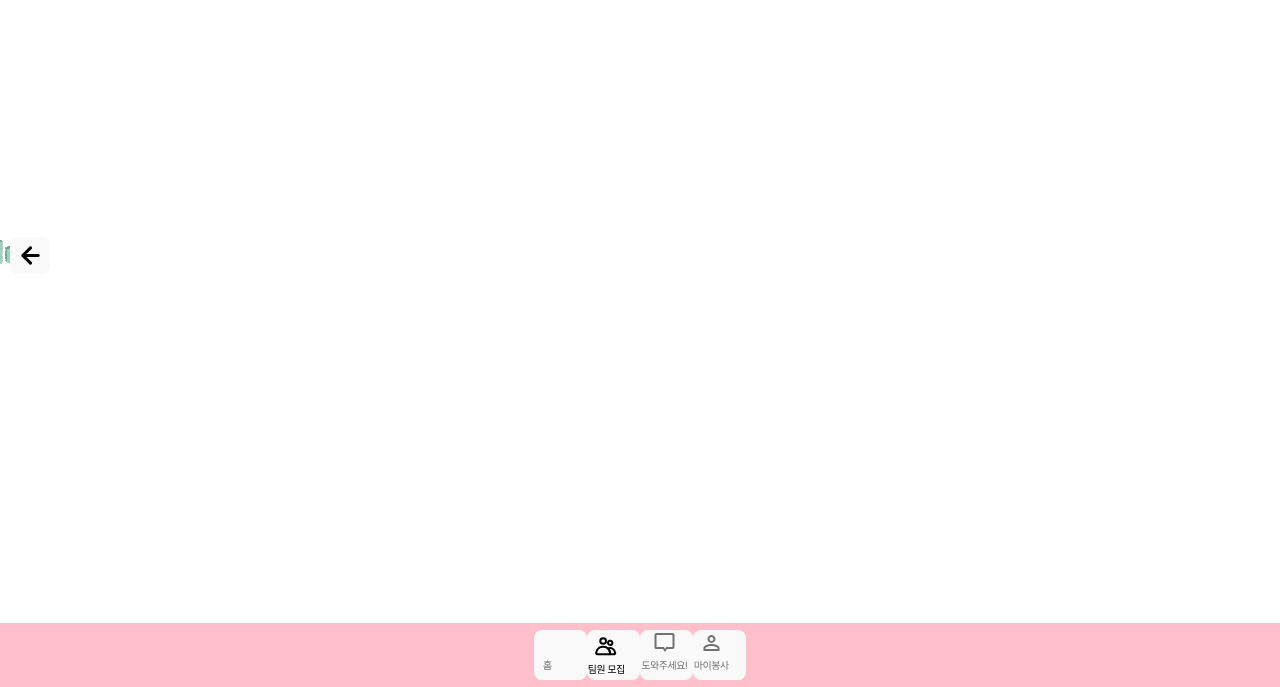
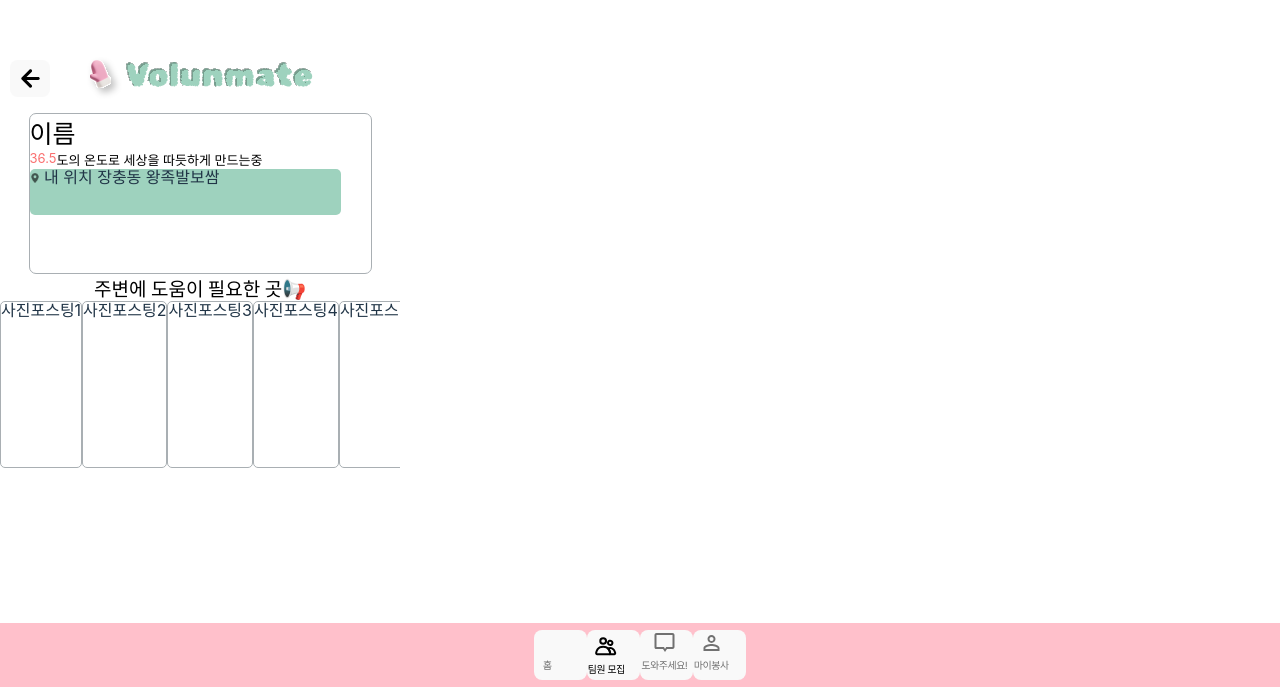
Before and after one commit to donggukthon/donggukthon_2023_4_F, a React (Vite) app: page /mainHome in a window 1280 px wide. Before the commit this address had no page. Shown: the part 113-800 px from the top of the page. Built offline with nearby package versions, Linux system fonts and the light colour scheme.

Commit message:
feat: mainHomepage 포스트카드 X-scroll

```diff
--- a/package.json
+++ b/package.json
@@ -17,6 +17,7 @@
     "react-daum-postcode": "^3.1.3",
     "react-dom": "^18.2.0",
     "react-router-dom": "^6.21.0",
+    "styled-components": "^6.1.1",
     "styled-reset": "^4.5.1"
   },
   "devDependencies": {
--- a/src/components/Recruit/RecruitCard.jsx
+++ b/src/components/Recruit/RecruitCard.jsx
@@ -5,9 +5,9 @@ import volunmateLogo from "../../assets/Logo/volunmate.svg";
 function RecruitCard() {
   return (
     <S.CardContainer>
+      <S.CardImg />
       <S.TextContainer>
         <S.BoldFont>목도리 뜨기 봉사 팀원 모집</S.BoldFont>
-        <p>Voiasd</p>
         <S.LightFont>봉자 일자 | 2023. 11. 13</S.LightFont>
         <p>
           <S.LocationIcon />
@@ -18,6 +18,7 @@ function RecruitCard() {
           23.11.11 모집 마감
         </p>
       </S.TextContainer>
+      <S.TemperContainer>온도계 하트</S.TemperContainer>
     </S.CardContainer>
   );
 }
--- a/src/components/Recruit/style.jsx
+++ b/src/components/Recruit/style.jsx
@@ -16,6 +16,7 @@ const CardContainer = styled.div`
   display: flex;
   justify-content: flex-start;
   align-items: center;
+  flex-direction: row;
 `;
 
 const CardImg = styled.img`
@@ -23,6 +24,7 @@ const CardImg = styled.img`
   height: 106px;
   flex-shrink: 0;
   border: 1px solid black;
+  alt="포스트 카드 이미지";
 `;
 
 const BoldFont = styled.p`
@@ -52,6 +54,11 @@ const TextContainer = styled.div`
   height: 80%;
 `;
 
+const TemperContainer = styled.div`
+  display: flex;
+  flex-direction: column;
+`;
+
 const LocationIcon = styled.img.attrs({
   src: location,
 })`
@@ -75,4 +82,5 @@ export const S = {
   TextContainer,
   LocationIcon,
   ClockIcon,
+  TemperContainer,
 };
--- /dev/null
+++ b/src/pages/Home/MainHome.jsx
@@ -0,0 +1,34 @@
+import React from "react";
+import { S } from "./style";
+import { useNavigate } from "react-router-dom";
+
+function MainHome() {
+  const navigate = useNavigate();
+
+  return (
+    <S.Container>
+      <S.UserInfoContainer>
+        <S.UserNameFont>이름</S.UserNameFont>
+        <S.TempBox>
+          <S.TempFont>36.5</S.TempFont>
+          <S.TempTitleFont>
+            도의 온도로 세상을 따듯하게 만드는중
+          </S.TempTitleFont>
+        </S.TempBox>
+        <S.UserLocationBox>
+          <S.LocationIcon /> 내 위치 장충동 왕족발보쌈
+        </S.UserLocationBox>
+      </S.UserInfoContainer>
+      <S.TitleFont>주변에 도움이 필요한 곳📢</S.TitleFont>
+      <S.PostContainer>
+        <S.HelpContainer>사진포스팅1</S.HelpContainer>
+        <S.HelpContainer>사진포스팅2</S.HelpContainer>
+        <S.HelpContainer>사진포스팅3</S.HelpContainer>
+        <S.HelpContainer>사진포스팅4</S.HelpContainer>
+        <S.HelpContainer>사진포스팅5</S.HelpContainer>
+      </S.PostContainer>
+    </S.Container>
+  );
+}
+
+export default MainHome;
--- /dev/null
+++ b/src/pages/Home/style.jsx
@@ -0,0 +1,104 @@
+import styled from "styled-components";
+import location from "../../assets/Icon/location.svg";
+
+const Container = styled.div`
+  width: 100%;
+  height: 100%;
+  display: flex;
+  align-items: center;
+  justify-content: center;
+  flex-direction: column;
+`;
+
+const UserInfoContainer = styled.div`
+  display: flex;
+  flex-direction: column;
+  width: 341px;
+  height: 159px;
+  flex-shrink: 0;
+  border-radius: 7px;
+  border: 1px solid #a9afb3;
+`;
+
+const TitleFont = styled.p`
+  color: #000;
+  font-family: Inter;
+  font-size: 19px;
+  font-style: normal;
+  font-weight: 700;
+  line-height: normal;
+`;
+
+const UserNameFont = styled.p`
+  color: #000;
+
+  font-family: Inter;
+  font-size: 25px;
+  font-style: normal;
+  font-weight: 600;
+  line-height: normal;
+`;
+
+const TempTitleFont = styled.p`
+  color: #000;
+  font-family: Inter;
+  font-size: 13px;
+  font-style: normal;
+  font-weight: 400;
+  line-height: normal;
+`;
+
+const TempFont = styled(TempTitleFont)`
+  color: #fa7070;
+`;
+
+const TempBox = styled.div`
+  display: flex;
+  flex-direction: row;
+`;
+
+const UserLocationBox = styled.div`
+  width: 311px;
+  height: 46px;
+  border-radius: 5px;
+  background: #9ed2be;
+`;
+
+const LocationIcon = styled.img.attrs({
+  src: location,
+})`
+  width: 10px;
+  height: 10px;
+`;
+
+const HelpContainer = styled.div`
+  width: 137px;
+  height: 165px;
+  border-radius: 5px;
+  border: 1px solid #a9afb3;
+
+  background: #fff;
+`;
+
+const PostContainer = styled.div`
+  display: flex;
+  flex-direction: row;
+  overflow-x: scroll;
+  white-space: nowrap; // 이 부분을 추가
+  height: 167px;
+  width: 400px; // 필요한 경우 너비 조정
+`;
+
+export const S = {
+  UserInfoContainer,
+  Container,
+  UserLocationBox,
+  UserNameFont,
+  TempTitleFont,
+  TempFont,
+  TempBox,
+  LocationIcon,
+  TitleFont,
+  HelpContainer,
+  PostContainer,
+};
--- a/src/pages/Recruit/RecruitForm.jsx
+++ b/src/pages/Recruit/RecruitForm.jsx
@@ -6,7 +6,7 @@ import ZipCodeInput from "../../components/Recruit/Address/ZipCodeInput";
 import { useNavigate } from "react-router-dom";
 
 function RecruitForm() {
-  const [inputValue, setInputValue] = useState("");
+  const [inputValue, setInputValue] = "";
   const [modalState, setModalState] = useState(false); // 모달 상태 관리
   const [inputAddress, setInputAddress] = useState(""); // 주소 상태 관리
   const [inputZipCode, setInputZipCode] = useState(""); // 우편번호 상태 관리
```
Also changed, not shown: src/routes.jsx (+5 -3 lines), 1 other file (tests, documents, lock files or other folders).
